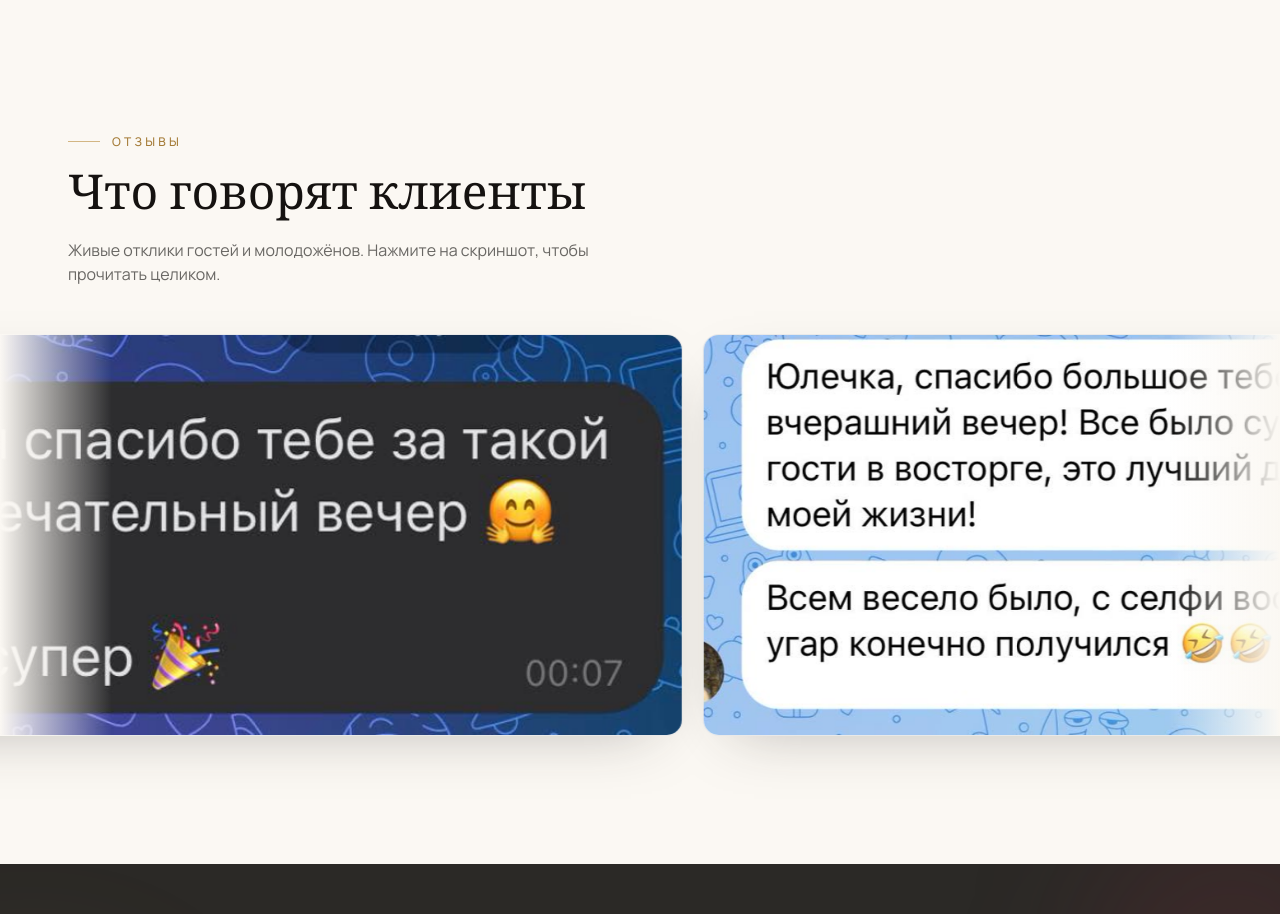
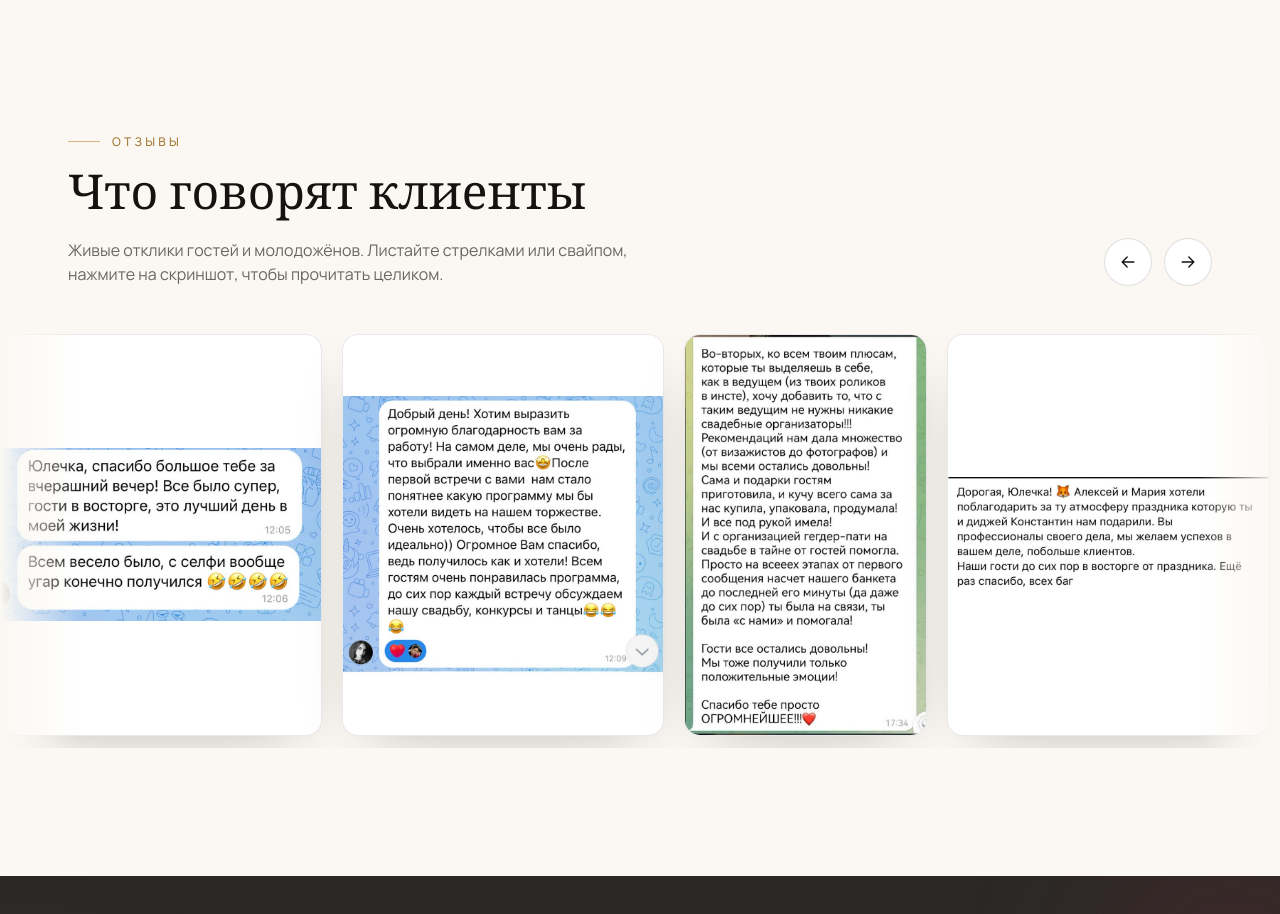
Before and after one commit to Sharkeey777/veduprazdnik, a React (Vite) app: page / in a window 1280 px wide. Shown: the part 11080-11994 px from the top of the page. Built offline with nearby package versions, Linux system fonts and the light colour scheme.

Commit message:
Fix mobile menu and add review carousel controls

```diff
--- a/src/components/Header.tsx
+++ b/src/components/Header.tsx
@@ -6,21 +6,24 @@ import { IconMenu, IconClose } from './icons';
 export default function Header() {
   const [scrolled, setScrolled] = useState(false);
   const [open, setOpen] = useState(false);
+  const [pendingHref, setPendingHref] = useState<string | null>(null);
 
   const navigateFromMenu = (href: string) => {
+    setPendingHref(href);
     setOpen(false);
+  };
 
-    // Wait for the drawer to release body scrolling before moving to the target.
-    window.setTimeout(() => {
-      const target = document.querySelector(href);
-      if (target) {
-        // A long page makes native smooth scrolling feel unresponsive after closing the drawer.
-        document.documentElement.style.scrollBehavior = 'auto';
-        target.scrollIntoView({ block: 'start' });
-        document.documentElement.style.scrollBehavior = '';
-      }
-      window.history.replaceState(null, '', href);
-    }, 460);
+  const completeMenuNavigation = () => {
+    if (!pendingHref) return;
+
+    const target = document.querySelector(pendingHref);
+    if (target) {
+      document.documentElement.style.scrollBehavior = 'auto';
+      target.scrollIntoView({ block: 'start' });
+      document.documentElement.style.scrollBehavior = '';
+    }
+    window.history.replaceState(null, '', pendingHref);
+    setPendingHref(null);
   };
 
   useEffect(() => {
@@ -82,7 +85,7 @@ export default function Header() {
         </button>
       </div>
 
-      <AnimatePresence>
+      <AnimatePresence onExitComplete={completeMenuNavigation}>
         {open && (
           <motion.div
             className="fixed inset-0 z-[60] lg:hidden"
--- a/src/components/Reviews.tsx
+++ b/src/components/Reviews.tsx
@@ -1,17 +1,22 @@
-import { useState, useEffect } from 'react';
+import { useEffect, useRef, useState } from 'react';
 import { AnimatePresence, motion } from 'framer-motion';
 import { reviews } from '../content';
 import Reveal from './Reveal';
-import { IconClose } from './icons';
+import { IconArrowLeft, IconArrowRight, IconClose } from './icons';
 
 export default function Reviews() {
   const [zoom, setZoom] = useState<string | null>(null);
-  // Дублируем список, чтобы лента прокручивалась бесшовно
-  const track = [...reviews, ...reviews];
+  const trackRef = useRef<HTMLDivElement>(null);
+
+  const scrollReviews = (direction: -1 | 1) => {
+    const track = trackRef.current;
+    if (!track) return;
+    track.scrollBy({ left: direction * Math.min(track.clientWidth * 0.82, 360), behavior: 'smooth' });
+  };
 
   useEffect(() => {
     if (!zoom) return;
-    const onKey = (e: KeyboardEvent) => e.key === 'Escape' && setZoom(null);
+    const onKey = (event: KeyboardEvent) => event.key === 'Escape' && setZoom(null);
     window.addEventListener('keydown', onKey);
     return () => window.removeEventListener('keydown', onKey);
   }, [zoom]);
@@ -19,36 +24,62 @@ export default function Reviews() {
   return (
     <section id="reviews" className="relative overflow-hidden bg-milk py-24 sm:py-32">
       <div className="container-luxe">
-        <div className="mb-12 max-w-xl">
+        <div className="mb-12 flex flex-col gap-6 sm:flex-row sm:items-end sm:justify-between">
           <Reveal>
-            <span className="eyebrow">Отзывы</span>
-            <h2 className="heading mt-5 text-4xl sm:text-5xl">Что говорят клиенты</h2>
-            <p className="mt-5 text-graphite/70">
-              Живые отклики гостей и молодожёнов. Нажмите на скриншот, чтобы прочитать целиком.
-            </p>
+            <div className="max-w-xl">
+              <span className="eyebrow">Отзывы</span>
+              <h2 className="heading mt-5 text-4xl sm:text-5xl">Что говорят клиенты</h2>
+              <p className="mt-5 text-graphite/70">
+                Живые отклики гостей и молодожёнов. Листайте стрелками или свайпом, нажмите на
+                скриншот, чтобы прочитать целиком.
+              </p>
+            </div>
+          </Reveal>
+
+          <Reveal delay={0.1}>
+            <div className="flex gap-3">
+              <button
+                type="button"
+                onClick={() => scrollReviews(-1)}
+                aria-label="Предыдущие отзывы"
+                className="grid h-12 w-12 place-items-center rounded-full border border-graphite/15 bg-white text-ink shadow-soft transition hover:-translate-y-0.5 hover:border-gold hover:text-gold-deep"
+              >
+                <IconArrowLeft width={20} height={20} />
+              </button>
+              <button
+                type="button"
+                onClick={() => scrollReviews(1)}
+                aria-label="Следующие отзывы"
+                className="grid h-12 w-12 place-items-center rounded-full border border-graphite/15 bg-white text-ink shadow-soft transition hover:-translate-y-0.5 hover:border-gold hover:text-gold-deep"
+              >
+                <IconArrowRight width={20} height={20} />
+              </button>
+            </div>
           </Reveal>
         </div>
       </div>
 
-      {/* Бегущая лента отзывов — плавно едет, останавливается при наведении */}
-      <div className="marquee-mask relative">
-        <div className="pointer-events-none absolute inset-y-0 left-0 z-10 w-14 bg-gradient-to-r from-milk to-transparent sm:w-28" />
-        <div className="pointer-events-none absolute inset-y-0 right-0 z-10 w-14 bg-gradient-to-l from-milk to-transparent sm:w-28" />
+      <div className="relative">
+        <div className="pointer-events-none absolute inset-y-0 left-0 z-10 w-8 bg-gradient-to-r from-milk to-transparent sm:w-20" />
+        <div className="pointer-events-none absolute inset-y-0 right-0 z-10 w-8 bg-gradient-to-l from-milk to-transparent sm:w-20" />
 
-        <div className="flex w-max animate-marquee gap-5 px-2.5">
-          {track.map((r, i) => (
+        <div
+          ref={trackRef}
+          className="no-scrollbar flex snap-x snap-mandatory gap-5 overflow-x-auto px-5 pb-3 sm:px-8 lg:px-12"
+        >
+          {reviews.map((review) => (
             <button
-              key={`${r.src}-${i}`}
+              key={review.src}
               type="button"
-              onClick={() => setZoom(r.src)}
-              aria-label={`Открыть ${r.alt}`}
-              className="group block shrink-0 overflow-hidden rounded-2xl border border-graphite/10 bg-white shadow-soft transition-all duration-500 hover:-translate-y-1 hover:shadow-card"
+              onClick={() => setZoom(review.src)}
+              aria-label={`Открыть ${review.alt}`}
+              className="group block shrink-0 snap-start overflow-hidden rounded-2xl border border-graphite/10 bg-white shadow-soft transition-all duration-500 hover:-translate-y-1 hover:shadow-card"
             >
               <img
-                src={r.src}
-                alt={r.alt}
+                src={review.src}
+                alt={review.alt}
                 loading="lazy"
-                className="h-[340px] w-auto transition-transform duration-700 group-hover:scale-[1.02] sm:h-[400px]"
+                className="h-[340px] max-w-[78vw] object-contain transition-transform duration-700 group-hover:scale-[1.02] sm:h-[400px] sm:max-w-[320px]"
               />
             </button>
           ))}
@@ -78,7 +109,7 @@ export default function Reviews() {
               initial={{ opacity: 0, scale: 0.96 }}
               animate={{ opacity: 1, scale: 1 }}
               transition={{ duration: 0.3 }}
-              onClick={(e) => e.stopPropagation()}
+              onClick={(event) => event.stopPropagation()}
               className="max-h-[88vh] max-w-full rounded-lg object-contain shadow-card"
             />
           </motion.div>
--- a/src/components/icons.tsx
+++ b/src/components/icons.tsx
@@ -78,6 +78,18 @@ export const IconArrowUpRight = (p: P) => (
   </svg>
 );
 
+export const IconArrowLeft = (p: P) => (
+  <svg {...base(p)}>
+    <path d="M19 12H5M11 18l-6-6 6-6" />
+  </svg>
+);
+
+export const IconArrowRight = (p: P) => (
+  <svg {...base(p)}>
+    <path d="M5 12h14M13 6l6 6-6 6" />
+  </svg>
+);
+
 export const IconPlay = (p: P) => (
   <svg {...base({ ...p, fill: 'currentColor', stroke: 'none' })}>
     <path d="M8 5.2c0-.9 1-1.5 1.8-1L18 9c.8.5.8 1.6 0 2l-8.2 4.8c-.8.5-1.8-.1-1.8-1V5.2Z" />
```
